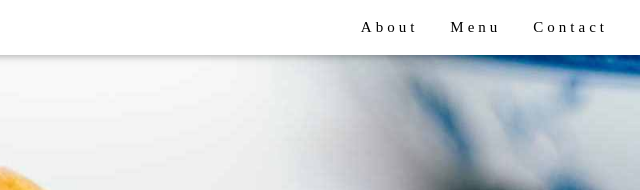
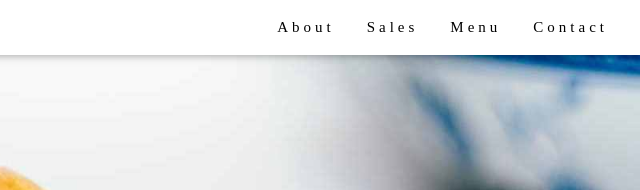
Before and after one commit to FernandoHenriqueSilva/mywebsite, a plain HTML site: page index.html in a window 1280 px wide. Shown: the top 190 px of the page, 640-1280 px from the left. Drawn offline with nearby package versions, Linux system fonts and the light colour scheme.

Commit message:
Adicionado o novo menu Sales

```diff
--- a/index.html
+++ b/index.html
@@ -22,6 +22,7 @@ h1, h2, h3, h4, h5, h6 {
     <!-- Right-sided navbar links. Hide them on small screens -->
     <div class="w3-right w3-hide-small">
       <a href="#about" class="w3-bar-item w3-button">About</a>
+<a href="#about" class="w3-bar-item w3-button">Sales</a>
       <a href="#menu" class="w3-bar-item w3-button">Menu</a>
       <a href="#contact" class="w3-bar-item w3-button">Contact</a>
     </div>
```
